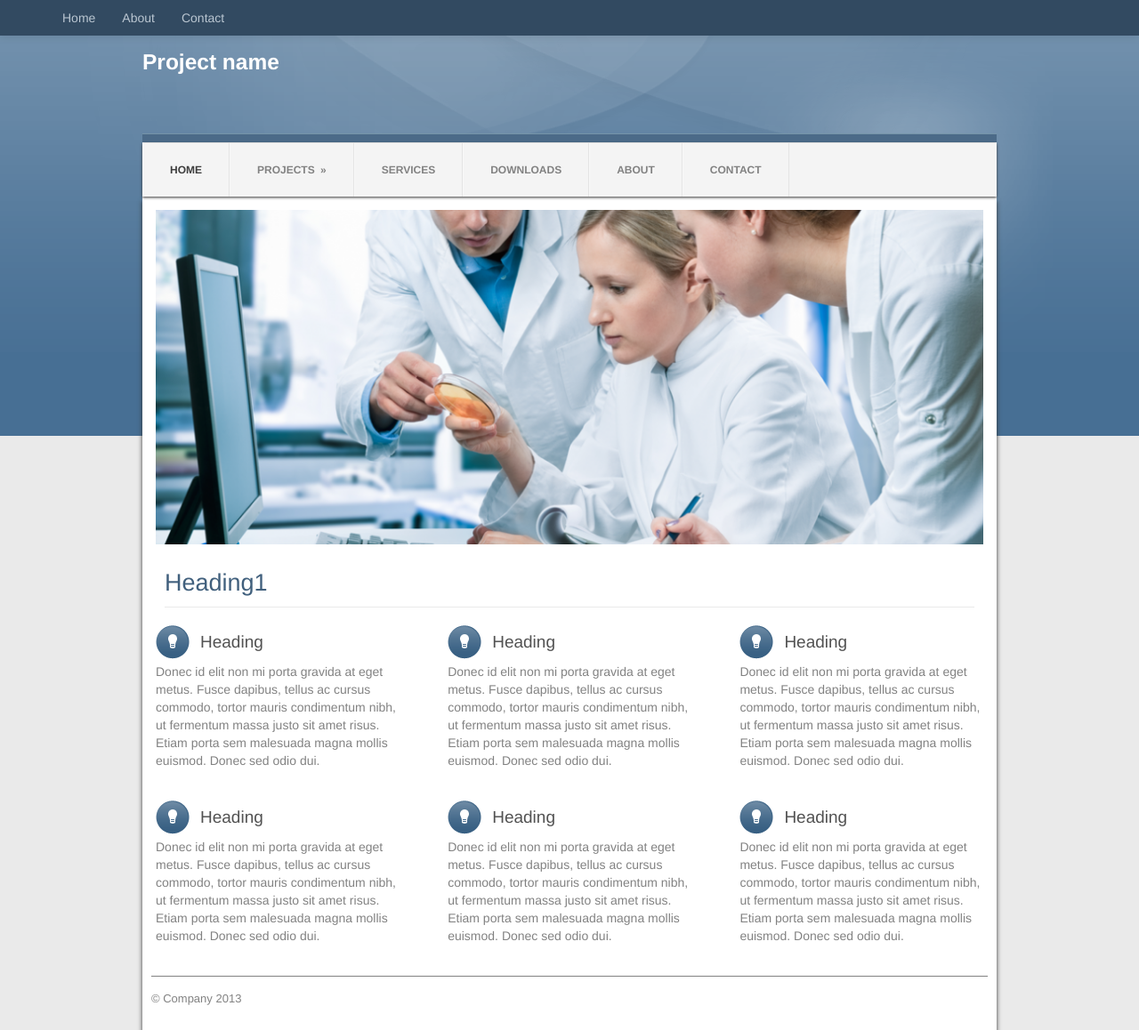
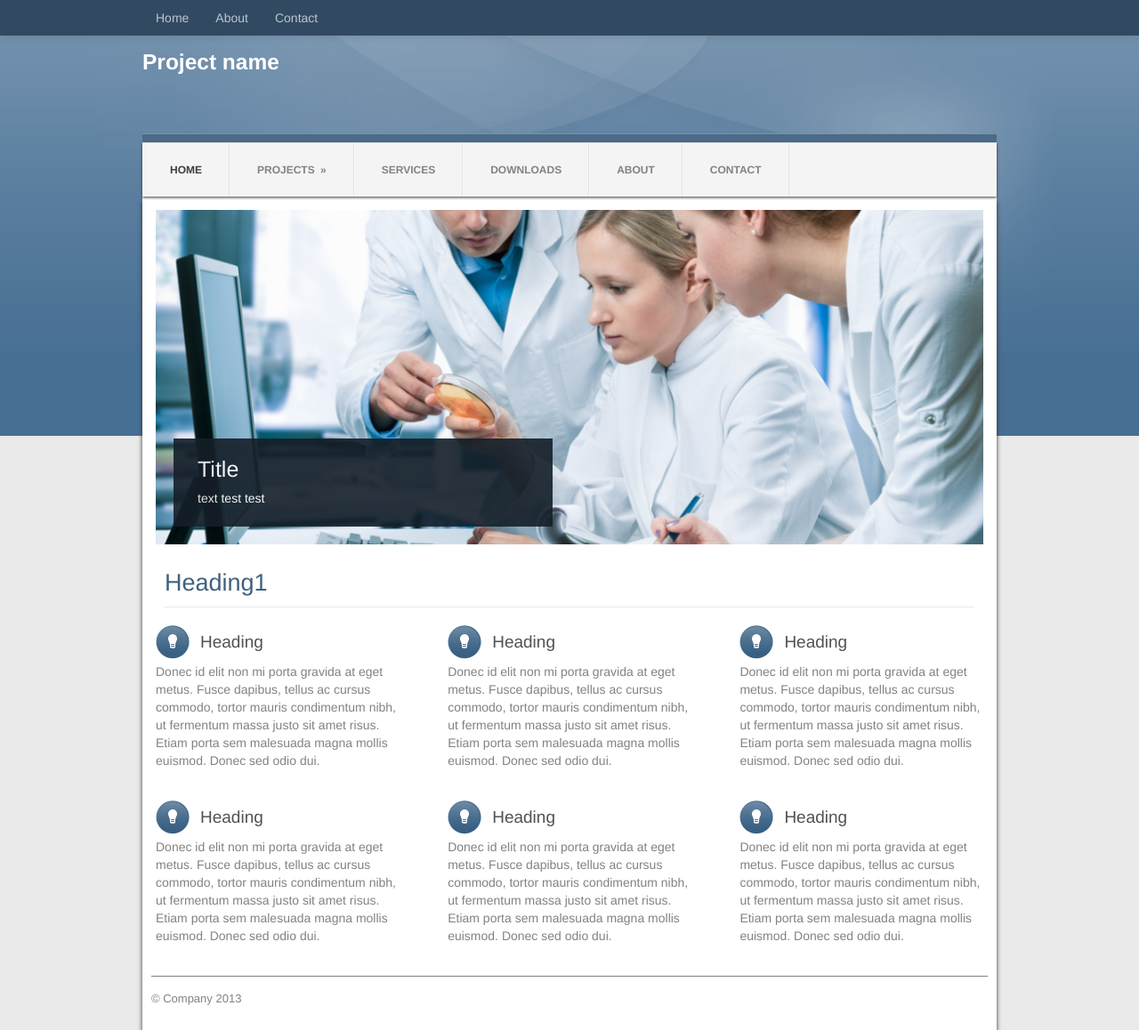
Before and after one commit to catyshka/vitas, a Django app: template templates/base.html in a window 1280 px wide. Shown: the whole page at 89% size. Run offline with Django 3.2, Linux system fonts and the light colour scheme; the template is opened without the code that fills it, so the values that code supplies are empty; some libraries are stand-ins or nearby versions.

Commit message:
styles fix

```diff
--- a/static/css/styles.css
+++ b/static/css/styles.css
@@ -9,6 +9,9 @@
 }
 .container {
 	width: 960px;
+}
+.container, .navbar-static-top .container, .navbar-fixed-top .container, .navbar-fixed-bottom .container {
+    width: 960px;
 }
 .footer {
 	border-width: 0;
@@ -64,7 +67,24 @@
 }
 .showcase .slides li {
 	list-style: none outside none;
-
+	position: relative;
+}
+.showcase-title-block {
+	background-color: #151F29;
+	opacity: 0.9 !important;
+	position: absolute;
+	bottom: 20px;
+	left: 20px;
+	padding: 22px 27px;
+	width: 40%;
+	color: #fff;
+}
+.showcase-title-block h2 {
+	font-size: 25px;
+	margin: 0 0 10px 0;
+	text-align: left;
+	line-height: 1;
+	font-weight: 500;
 }
 .main-content-block {
 	background-color: #fff;
--- a/templates/base.html
+++ b/templates/base.html
@@ -60,6 +60,11 @@
         <ul class='slides'>
         	<li>
         		<img src='/static/images/showcase1.png' alt='showcase1'/>
+        		<div class='showcase-title-block'>
+        			<h2>Title</h2>
+        			<div class='clear'></div>
+        			text test test
+        		</div>
         	</li>
         </ul>
       </div>
```
